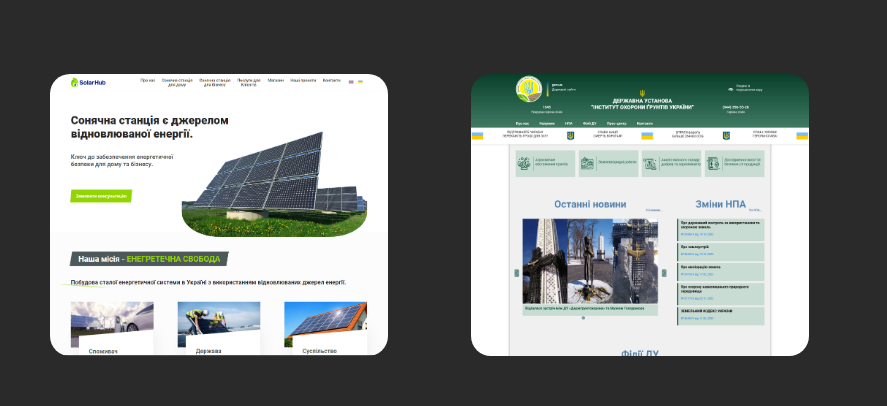
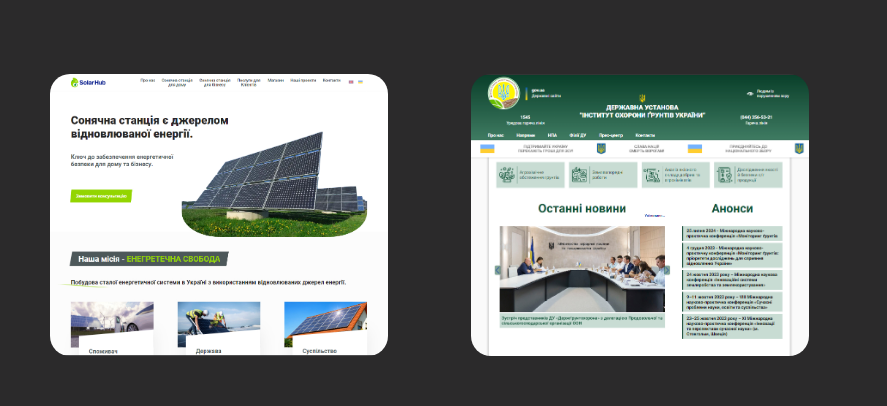
Before and after one commit to sshaprans/portfolio, a plain HTML site: page index.html in a window 1280 px wide. Shown: the part 2064-2470 px from the top of the page, 0-887 px from the left. Drawn offline with Linux system fonts and the light colour scheme.

Commit message:
fixed igou img

```diff
--- a/index.html
+++ b/index.html
@@ -193,7 +193,6 @@
                     <h3 class="title title--project">
                         Projects
                     </h3>
-
                     <div class="projects">
                         <a class="project_picture" href="https://solar-hub.com.ua/">
                             <picture>
@@ -203,8 +202,8 @@
                         </a>
                         <a class="project_picture" href="http://www.iogu.gov.ua/">
                             <picture>
-                                <source srcset="./img/5.webp">
-                                <img class="project_img" src="./img/5.png" alt="photo">
+                                <source srcset="./img/igou.jpg">
+                                <img class="project_img" src="./img/igou.jpg" alt="photo">
                             </picture>
                         </a>
                         <a class="project_picture" href="https://sshaprans.github.io/sto/">
```
Also changed, not shown: img/igou.jpg (added).
